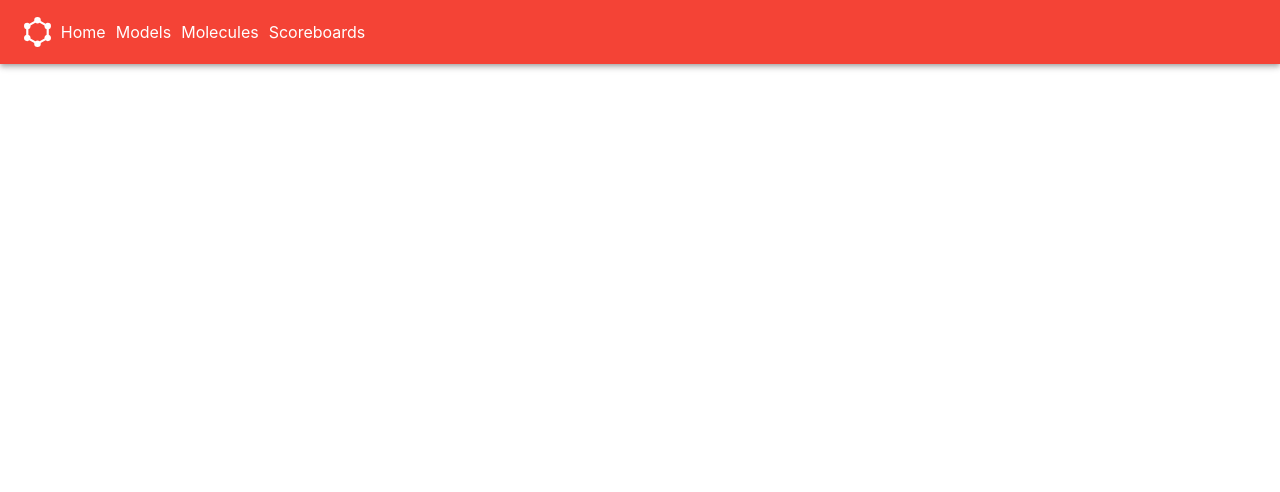
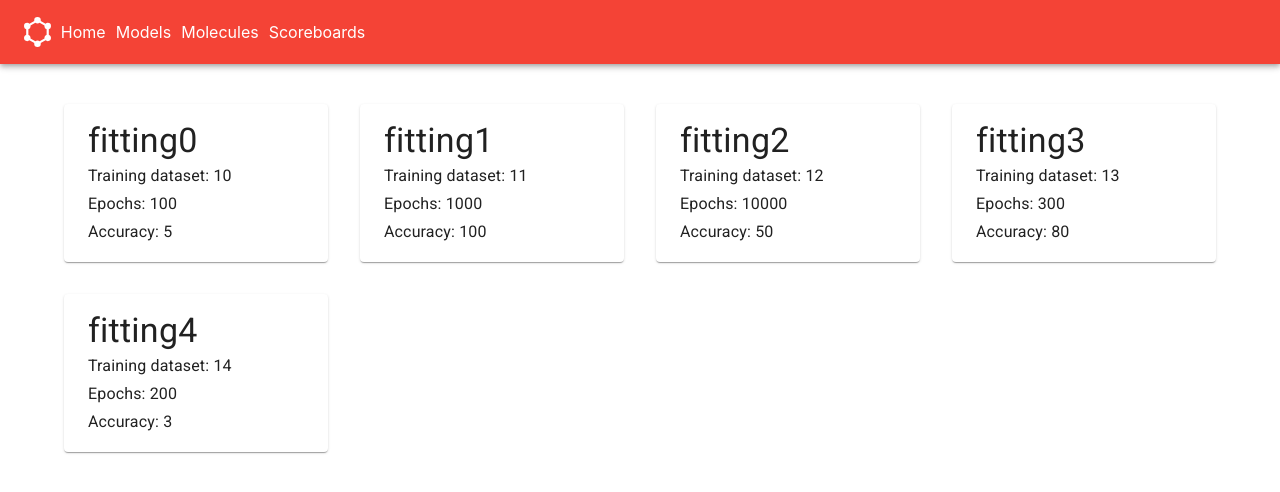
Before and after one commit to Robert-K/MAChINE, a React (Create React App) app in the folder frontend/: page /trained-models in a window 1280 px wide. Shown: the top 492 px of the page. Built offline with nearby package versions, Linux system fonts and the light colour scheme.

Commit message:
UPD Trained models page now has working popper

```diff
--- a/frontend/src/App.js
+++ b/frontend/src/App.js
@@ -12,6 +12,7 @@ import Molecules from './routes/Molecules'
 import Models from './routes/Models'
 import BaseModels from './routes/BaseModels'
 import DatasetPage from './routes/DatasetPage'
+import TrainedModels from './routes/TrainedModels'
 
 const theme = createTheme({
   palette: {
@@ -34,8 +35,9 @@ function App() {
             <Route path="/molecules" element={<Molecules />}></Route>
             <Route path="/results" element={<Scoreboards />}></Route>
             <Route path="/swagger" element={<Swagger />}></Route>
-            <Route path="/basemodels" element={<BaseModels />}></Route>
+            <Route path="/base-models" element={<BaseModels />}></Route>
             <Route path="/datasets" element={<DatasetPage />}></Route>
+            <Route path="/trained-models" element={<TrainedModels />}></Route>
           </Routes>
         </BrowserRouter>
       </ThemeProvider>
--- a/frontend/src/components/FittingCard.js
+++ b/frontend/src/components/FittingCard.js
@@ -22,6 +22,7 @@ function FittingCard(props) {
             </Box>
             <Box paddingX={1}>
               <Typography variant="subtitle1" component="h4">
+                {/* TODO Might want to display dataset's name instead. */}
                 Training dataset: {props.fitting.datasetID}
               </Typography>
             </Box>
--- a/frontend/src/routes/TrainedModels.js
+++ b/frontend/src/routes/TrainedModels.js
@@ -6,8 +6,29 @@ import React from 'react'
 import { Container } from '@mui/material'
 import Grid from '@mui/material/Grid'
 import FittingCard from '../components/FittingCard'
+import Fitting from '../internal/Fitting'
+import Button from '@mui/material/Button'
+import DetailsPopper from '../components/DetailsPopper'
 
 export default function TrainedModels() {
+  // Also code duplication from MoleculeSelection but I don't know what else to do
+  const [open, setOpen] = React.useState(false)
+  const [waited, setWaited] = React.useState(false)
+  const [content, setContent] = React.useState(<h1>Placeholder</h1>)
+  const [anchor, setAnchor] = React.useState(null)
+
+  const handlePopper = (target, content, show) => {
+    setContent(content)
+    setAnchor(target)
+    setOpen(show)
+    setWaited(false)
+    if (show) {
+      setTimeout(() => {
+        setWaited(true)
+      }, 150)
+    }
+  }
+
   return (
     <Container>
       <Grid container spacing={4} marginTop={1} marginBottom={5}>
@@ -15,12 +36,34 @@ export default function TrainedModels() {
           <FittingCard
             fitting={fitting}
             key={fitting.id}
-            clickFunc={(event) => console.log('Clicking works')}
+            clickFunc={(event) => {
+              handlePopper(
+                event.currentTarget,
+                <Button variant="contained">Choose this model</Button>,
+                event.currentTarget !== anchor || !open
+              )
+            }}
           />
         ))}
+        <DetailsPopper
+          anchor={anchor}
+          open={open}
+          content={content}
+          waited={waited}
+        />
       </Grid>
     </Container>
   )
 }
 
-const fittingArray = []
+const fitting0 = new Fitting('fitting0', 0, 10, 100, 5)
+
+const fitting1 = new Fitting('fitting1', 1, 11, 1000, 100)
+
+const fitting2 = new Fitting('fitting2', 2, 12, 10000, 50)
+
+const fitting3 = new Fitting('fitting3', 3, 13, 300, 80)
+
+const fitting4 = new Fitting('fitting4', 4, 14, 200, 3)
+
+const fittingArray = [fitting0, fitting1, fitting2, fitting3, fitting4]
```
